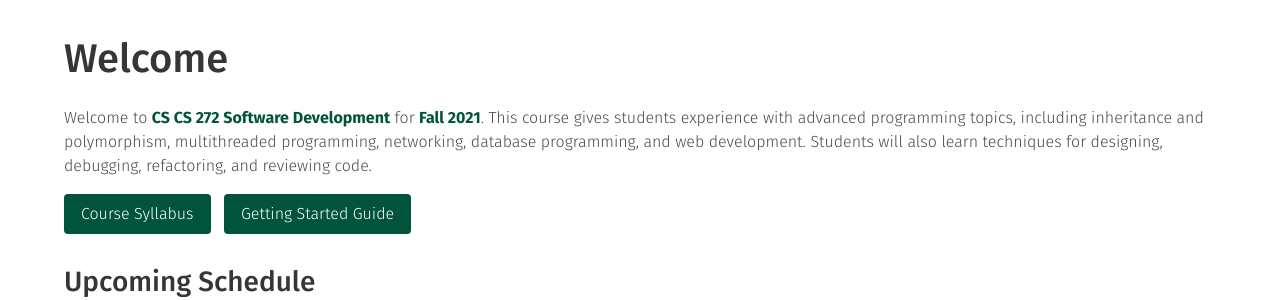
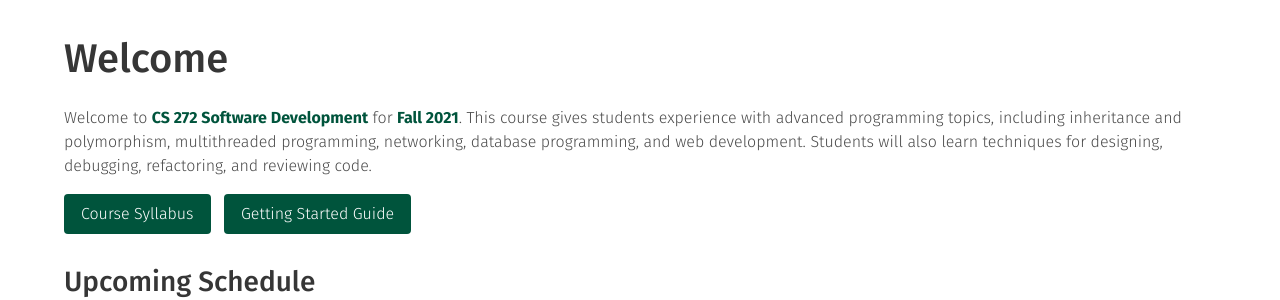
Before and after one commit to usf-cs272-fall2021/usf-cs272-fall2021.github.io, a Jekyll site: the page built from index.md, in a window 1280 px wide and 900 px high. Shown: the part 224-524 px from the top of the window. Built offline with Jekyll 4.4.1, drawn with Linux system fonts in a browser that asks for light colours.

Commit message:
Fixing links and calendar

```diff
--- a/index.md
+++ b/index.md
@@ -3,9 +3,9 @@
 navbar: Home
 ---
 
-Welcome to <strong class="has-text-usf-green">CS {{ site.data.info.code }} {{ site.data.info.name }}</strong> for <strong class="has-text-usf-green">{{ site.data.info.term }}</strong>. {{ site.data.info.blurb }}
+Welcome to <strong class="has-text-usf-green">{{ site.data.info.code }} {{ site.data.info.name }}</strong> for <strong class="has-text-usf-green">{{ site.data.info.term }}</strong>. {{ site.data.info.blurb }}
 
-[Course Syllabus](syllabus.html){: .button .is-primary } &nbsp; [Getting Started Guide](/guides/general/getting-started.html){: .button .is-primary }
+[Course Syllabus]({{ site.data.info.links.syllabus.link }}){: .button .is-primary } &nbsp; [Getting Started Guide](/guides/general/getting-started.html){: .button .is-primary }
 
 ## Upcoming Schedule
 
@@ -61,10 +61,10 @@
 
 ## Weekly Overview
 
-Find the regular weekly schedule below. Always check the [Canvas]({{ side.data.info.links.canvas.link }}) calendar for the most recent deadlines.
+Find the regular weekly schedule below. Always check the [Canvas]({{ site.data.info.links.canvas.link }}) calendar for the most recent deadlines.
 
 <div class="has-text-centered">
-<iframe src="https://calendar.google.com/calendar/embed?height=500&amp;wkst=1&amp;bgcolor=%23ffffff&amp;ctz=America%2FLos_Angeles&amp;src=Y3MudXNmY2EuZWR1XzNnaDZiMmkybDM0cnNoNm1iY29zOHFyYXBnQGdyb3VwLmNhbGVuZGFyLmdvb2dsZS5jb20&amp;src=Y3MudXNmY2EuZWR1X200cGZ1Z2l2ZXM5ODI0c3ZtcWk5NHZ1Y2hrQGdyb3VwLmNhbGVuZGFyLmdvb2dsZS5jb20&amp;src=YTk5dTFqamFoZjhpajRjMmJxbWZ0cmJuNXIwZXI3NG1AaW1wb3J0LmNhbGVuZGFyLmdvb2dsZS5jb20&amp;color=%23B39DDB&amp;color=%230B8043&amp;color=%230B8043&amp;title=CS%20212%20Fall%202021&amp;mode=WEEK&amp;showCalendars=0&amp;showTabs=0&amp;showPrint=0&amp;showNav=1&amp;showDate=1&amp;showTitle=0" style="border: none;" width="100%" height="500" frameborder="0" scrolling="no"></iframe>
+<iframe src="https://calendar.google.com/calendar/embed?height=600&wkst=1&bgcolor=%23ffffff&ctz=America%2FLos_Angeles&src=ZHRoM2U3ZzFvZmhsajRrY2d1bm8zZXY5cjJsc2FjbHRAaW1wb3J0LmNhbGVuZGFyLmdvb2dsZS5jb20&color=%23009688&title=CS%20272%20Fall%202021&showPrint=0&showCalendars=0&showTabs=1&mode=WEEK&showTitle=0" style="border: none;" width="100%" height="500" frameborder="0" scrolling="no"></iframe>
 </div>
 
 ## Navigation
```
